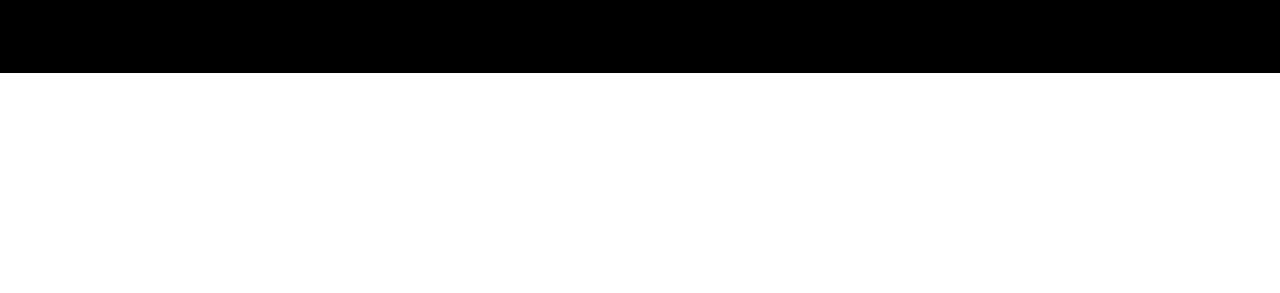
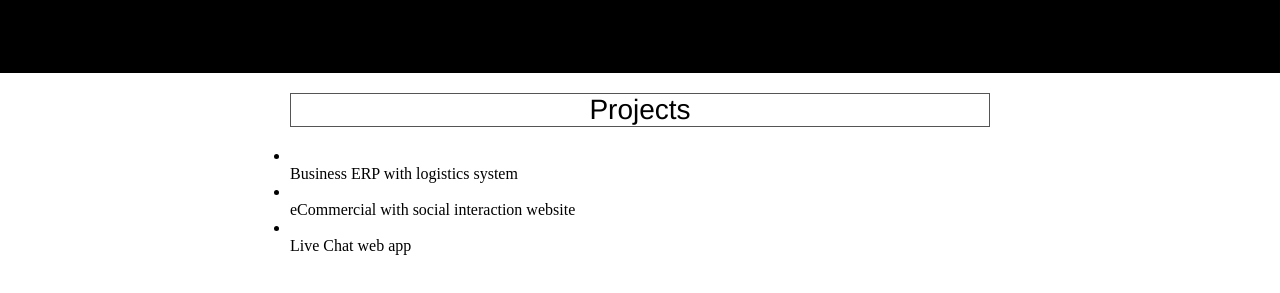
Before and after one commit to GoodVincentTu/resume_portfolio_alpha, a plain HTML site: page index.html in a window 1280 px wide. Shown: the part 83-376 px from the top of the page. Drawn offline with Linux system fonts and the light colour scheme.

Commit message:
Style projects section

```diff
--- a/index.html
+++ b/index.html
@@ -13,8 +13,37 @@
 			<p>I'm a <strong>full-stack web developer</strong>, <strong>entrepreneur</strong>, and always a student eager to learn everything.</p>
 			<p>Happy coding, and welcome to communicate!</p>
 		</div>
-		<div class="projects experience"></div>
-		<div class="badges notes"></div>
+		<div class="projects experience">
+			<h3>Projects</h3>
+			<ul>
+				<li>
+					<div class="project-detail">
+						<img src="" alt="">
+						<p class="project-description">Business ERP with logistics system</p>
+					</div>
+				</li>
+				<li>
+					<div class="project-detail">
+						<img src="" alt="">
+						<p class="project-description">eCommercial with social interaction website</p>
+					</div>
+				</li>
+				<li>
+					<div class="project-detail">
+						<img src="" alt="">
+						<p class="project-description">Live Chat web app</p>
+					</div>
+				</li>
+			</ul>
+		</div>
+		<div class="badges notes">
+			<ul>
+				<li></li>
+				<li></li>
+				<li></li>
+				<li></li>
+			</ul>
+		</div>
 		<div class="articles"></div>
 		<div class="skills"></div>
 		<div class="footer contact"></div>
--- a/main.css
+++ b/main.css
@@ -1,6 +1,6 @@
 
 
-html, body, h1, h2, h3, h4, p, div {
+html, body, h1, h2, h3, h4, p, div, ul, ol, li {
 	margin: 0;
 	padding: 0;
 	border: 0;
@@ -21,6 +21,8 @@ h2 {
 	font-weight: 100;
 	text-align: center;
 	color: #ffffff;
+	width: 700px;
+	margin: 0 auto;
 }
 
 h2 strong {
@@ -31,7 +33,29 @@ h2 strong {
 	background-color: #999999;
 }
 
+h3 {
+	font-size: 28px;
+	font-weight: normal;
+	text-align: center;
+	border: 1px solid #555555;
+	font-family: "Helvetica Neue", Helvetica, sans-serif;
+	margin: 20px 0;
+}
+
 .tagline {
 	background-color: #000000;
 	padding: 20px 0 20px 0;
 }
+
+.projects {
+	width: 700px;
+	margin: 0 auto;
+}
+
+.projects .ul {
+	list-style-type: none;
+}
+
+.projects .li {
+	margin-bottom: 10px;
+}
```
